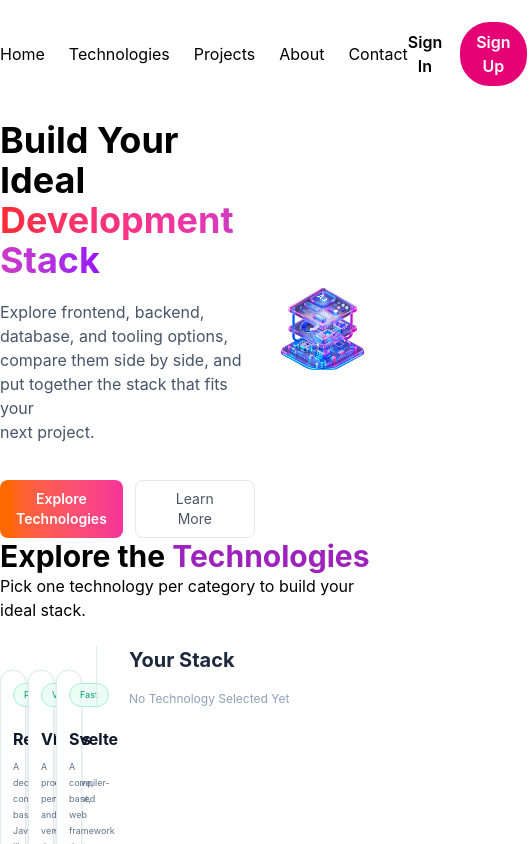
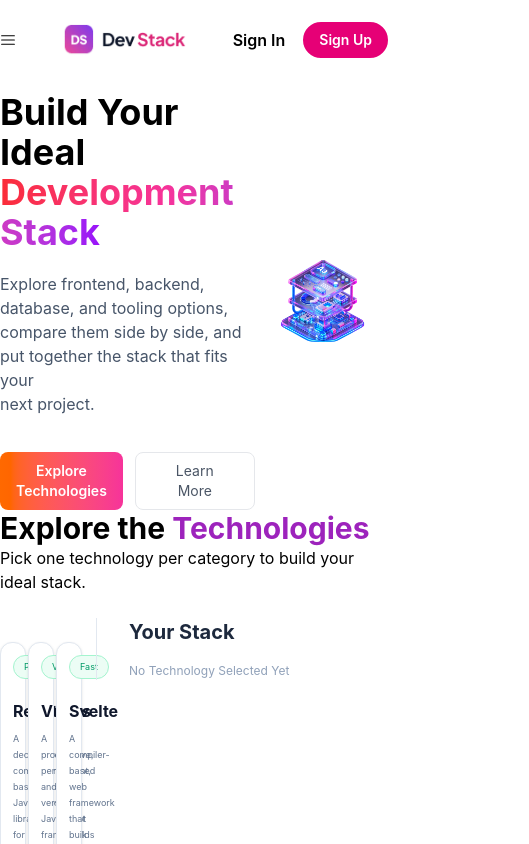
Before and after one commit to abirhosen30/Dev-react-project, a React (Vite) app: page / in a window 390 px wide. Shown: the top 844 px of the page, 529 px wide, since content can reach past the window. Built offline with nearby package versions, Linux system fonts and the light colour scheme; grey boxes are pictures that could not be loaded.

Commit message:
Mobile nav

```diff
--- a/package.json
+++ b/package.json
@@ -13,6 +13,7 @@
     "@tailwindcss/vite": "^4.3.3",
     "react": "^19.2.8",
     "react-dom": "^19.2.8",
+    "react-icons": "^5.7.0",
     "react-toastify": "^11.1.0",
     "tailwindcss": "^4.3.3"
   },
--- a/src/components/Nav.tsx
+++ b/src/components/Nav.tsx
@@ -1,14 +1,15 @@
-import React from "react";
 import logo from "../assets/logo-text.png";
+import { RxHamburgerMenu } from "react-icons/rx";
 
 const Nav = () => {
   return (
     <div className="container mx-auto flex items-center justify-between mt-5 pb-3 sticky top-0 z-50 bg-white">
+      <RxHamburgerMenu className="md:hidden" />
       <div>
-        <img src={logo} alt="" className="w-full" />
+        <img src={logo} alt="" className="h-8 w-auto sm:h-9" />
       </div>
 
-      <div>
+      <div className="hidden md:block">
         <ul className="flex justify-around gap-6 items-center text-center">
           <li>
             <a href="">Home</a>
@@ -30,7 +31,7 @@
 
       <div className=" flex text-center items-center gap-4 ">
         <button className="font-semibold">Sign In</button>
-        <button className="border-2 bg-pink-600 text-white py-2 rounded-4xl px-4 font-semibold">
+        <button className="border-2 bg-pink-600 text-white py-2 rounded-4xl px-4 font-semibold text-sm">
           Sign Up
         </button>
       </div>
```
Also changed, not shown: 1 other file (tests, documents, lock files or other folders).
